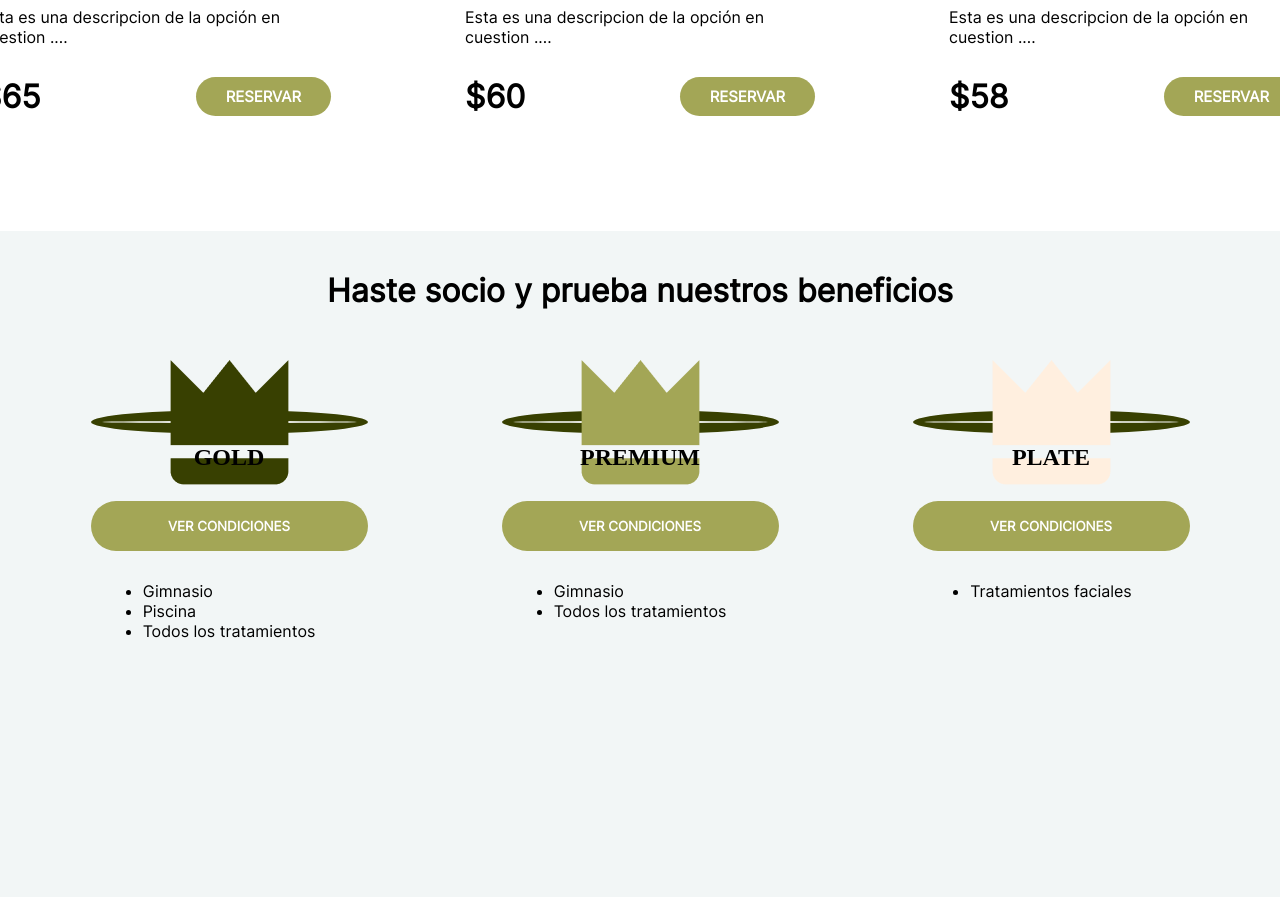
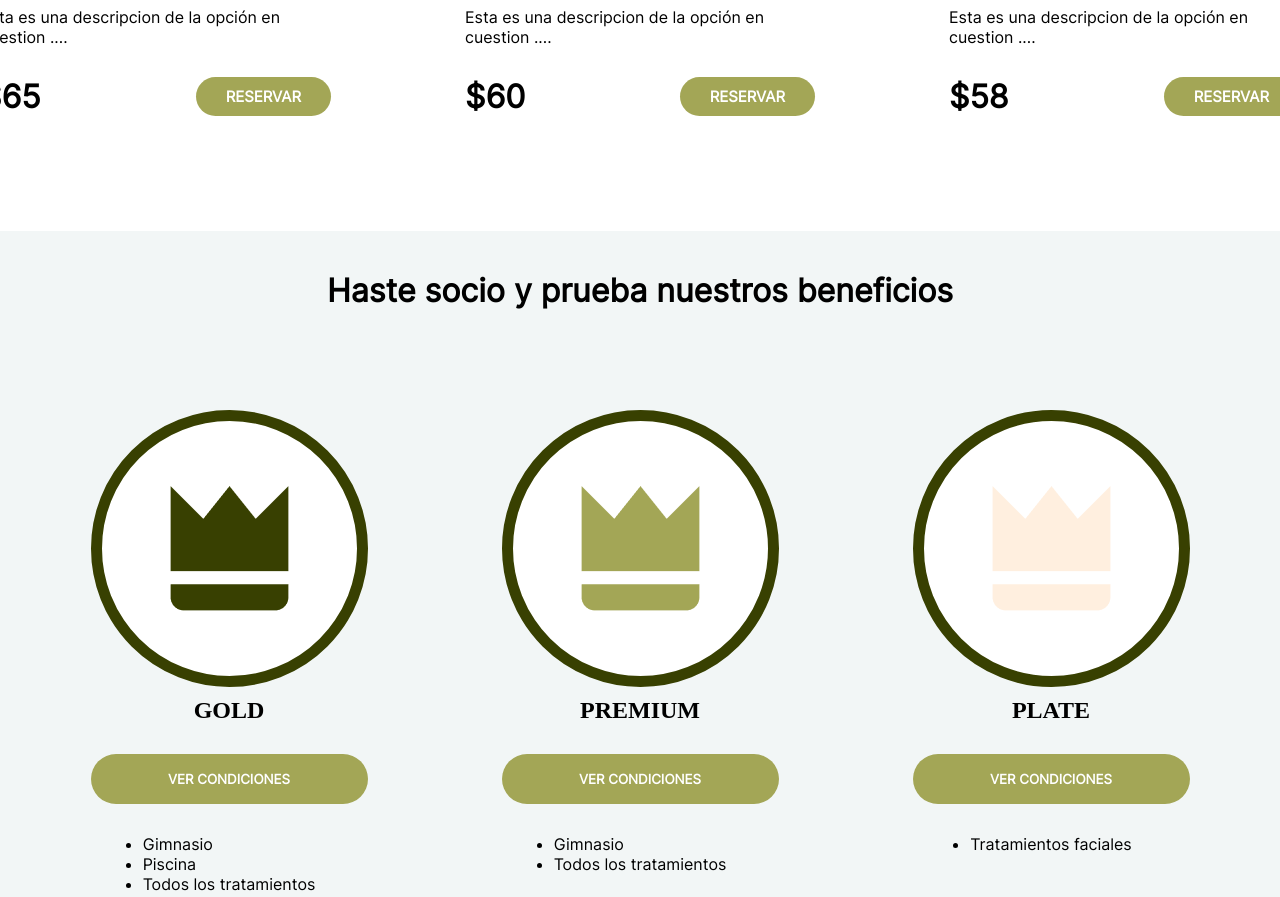
Before and after one commit to kevmateo/LaboratorioCss, a plain HTML site: page index.html in a window 1280 px wide. Shown: the part 1413-2310 px from the top of the page. Drawn offline with Linux system fonts and the light colour scheme.

Commit message:
Corregir errores

```diff
--- a/index.css
+++ b/index.css
@@ -224,7 +224,7 @@
   border: 11px solid #384001;
   border-radius: 100%;
   width: 255px;
-  height: 2px;
+  height: 255px;
   display: flex;
   justify-content: center;
   align-items: center;
```
